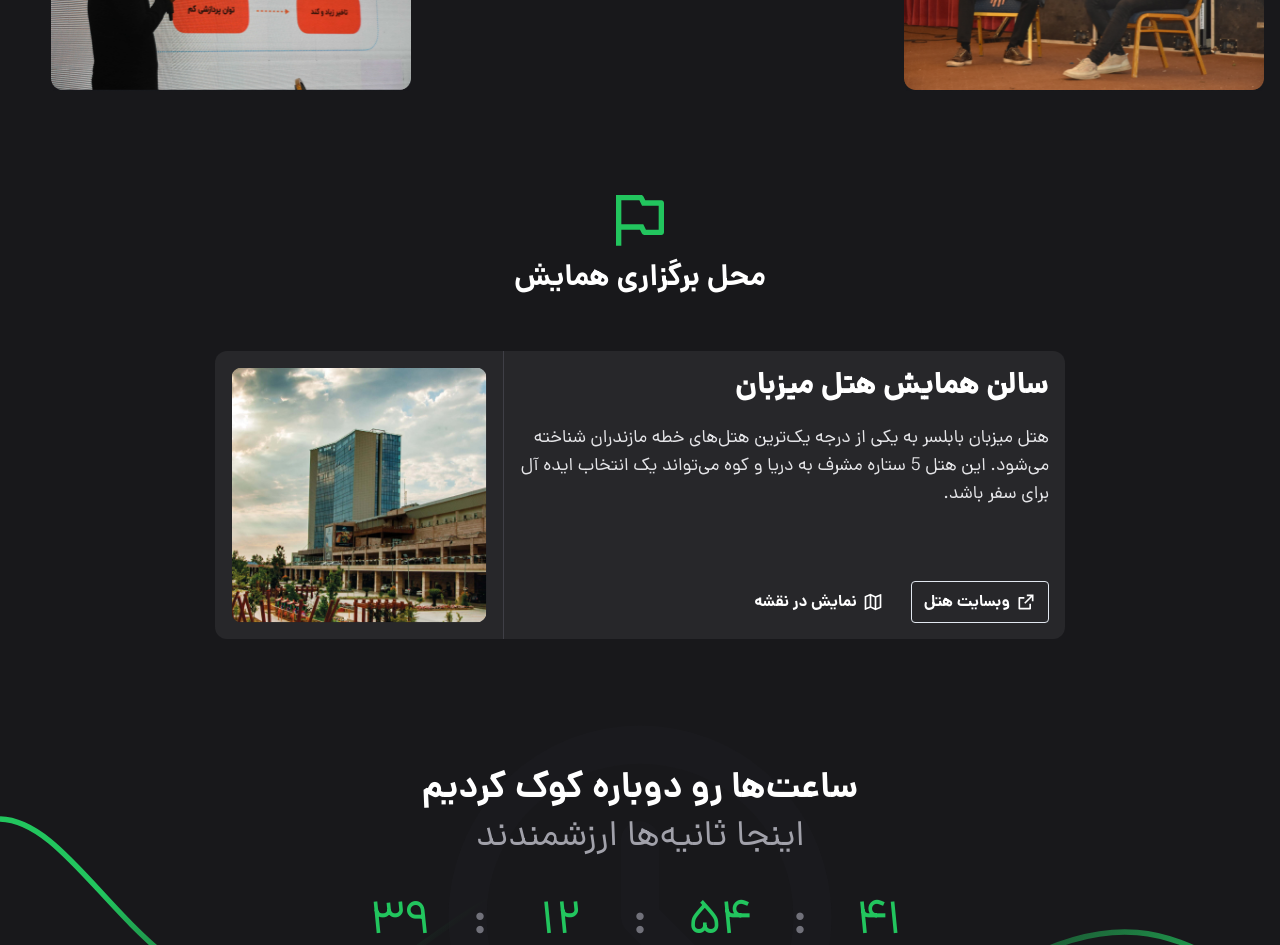
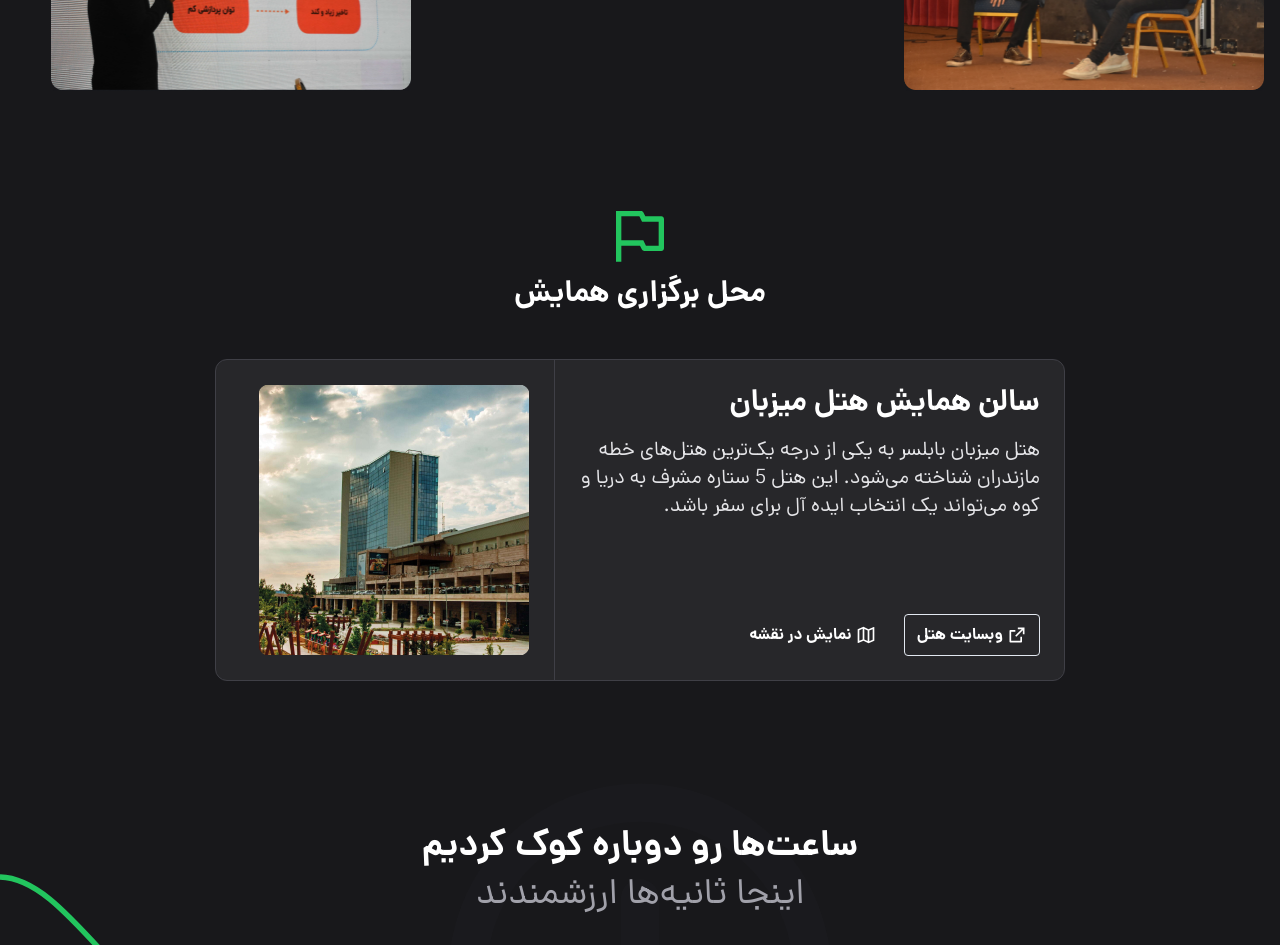
Before and after one commit to frontChapter/website-frontend, a Next.js app: page / in a window 1280 px wide. Shown: the part 1000-1945 px from the top of the page. Built offline with nearby package versions, Linux system fonts and the light colour scheme.

Commit message:
style: fix `<ConferenceLocation>`

```diff
--- a/src/app/components/ConferenceLocation.tsx
+++ b/src/app/components/ConferenceLocation.tsx
@@ -1,9 +1,4 @@
-import {
-  RiExternalLinkLine,
-  RiFlagLine,
-  RiLink,
-  RiMap2Line,
-} from "react-icons/ri";
+import { RiExternalLinkLine, RiFlagLine, RiMap2Line } from "react-icons/ri";
 import imageMobile from "@/assets/images/home/conference-location-mobile.jpg";
 import imageDesktop from "@/assets/images/home/conference-location-desktop.jpg";
 import Image from "next/image";
@@ -12,60 +7,57 @@ import Link from "next/link";
 
 export default function ConferenceLocation() {
   return (
-    <section className="py-6 lg:py-12">
-      <div className="container space-y-10 md:space-y-14">
-        {/* head */}
+    <section className="container flex flex-col items-center gap-12 py-8 md:py-16">
       <div className="flex flex-col items-center gap-2">
-          <RiFlagLine className="size-12 fill-green-500 lg:size-16" />
-          <h3 className="text-2xl font-bold lg:text-3xl">محل برگزاری همایش</h3>
+        <RiFlagLine className="size-16 fill-green-500" />
+        <h3 className="text-2xl font-bold md:text-3xl">محل برگزاری همایش</h3>
       </div>
-        {/* body */}
-        <div className="flex justify-center">
-          <div className="flex max-w-[850px] flex-col gap-y-5 rounded-xl bg-zinc-800 px-4 md:flex-row-reverse md:gap-4">
-            <div className="pt-4 md:border-r md:border-zinc-700 md:pb-4 md:pr-4">
+
+      <div className="flex max-w-[850px] flex-col rounded-xl border border-zinc-700 bg-zinc-800 md:flex-row-reverse">
+        <div className="p-4 pb-0 md:w-2/5 md:border-r md:border-zinc-700 md:p-6">
           <Image
             src={imageMobile}
-                alt="محل برگذاری همایش"
+            alt="محل برگزاری همایش"
             className="w-full rounded-xl md:hidden"
           />
           <Image
             src={imageDesktop}
-                alt="محل برگذاری همایش"
-                className="hidden size-64 rounded-xl md:flex"
+            alt="محل برگزاری همایش"
+            className="hidden rounded-xl md:block"
           />
         </div>
-            <div className="flex flex-1 flex-col items-center gap-y-5 pb-4 md:items-start md:justify-between md:pt-4">
-              <div className="space-y-5">
-                <p className="text-center text-2xl font-extrabold md:text-start md:text-3xl">
-                  سالن همایش هتل میزبان
-                </p>
-                <p className="text-center text-zinc-200 md:text-start md:text-lg">
+
+        <div className="flex flex-col items-center gap-6 p-4 md:w-3/5 md:items-start md:justify-between md:p-6">
+          <div className="flex flex-col items-stretch gap-3 text-center md:gap-4 md:text-start">
+            <strong className="text-3xl">سالن همایش هتل میزبان</strong>
+            <p className="text-xl text-zinc-200">
               هتل میزبان بابلسر به یکی از درجه یک‌ترین هتل‌های خطه مازندران
               شناخته می‌شود. این هتل 5 ستاره مشرف به دریا و کوه می‌تواند یک
               انتخاب ایده آل برای سفر باشد.
             </p>
           </div>
+
           <div className="flex gap-4">
             <Link
+              href="#?"
+              target="_blank"
               className={`${buttonVariants({
                 variant: "outline",
-                  })} flex gap-1.5`}
-                  href="#"
+              })} gap-1`}
             >
               <RiExternalLinkLine className="size-4 md:size-5" />
-                  <span className="text-sm font-bold md:text-base">وبسایت هتل</span>
+              <strong className="text-sm md:text-base">وبسایت هتل</strong>
             </Link>
             <Link
+              href="#?"
+              target="_blank"
               className={`${buttonVariants({
                 variant: "link",
-                  })} flex gap-1.5`}
-                  href="#"
+              })} gap-1 hover:bg-zinc-700 active:bg-zinc-500`}
             >
               <RiMap2Line className="size-4 md:size-5" />
-                  <span className="text-sm font-bold md:text-base">نمایش در نقشه</span>
+              <strong className="text-sm md:text-base">نمایش در نقشه</strong>
             </Link>
-              </div>
-            </div>
           </div>
         </div>
       </div>
```
Lines whose indentation alone changed are shown as unchanged.
